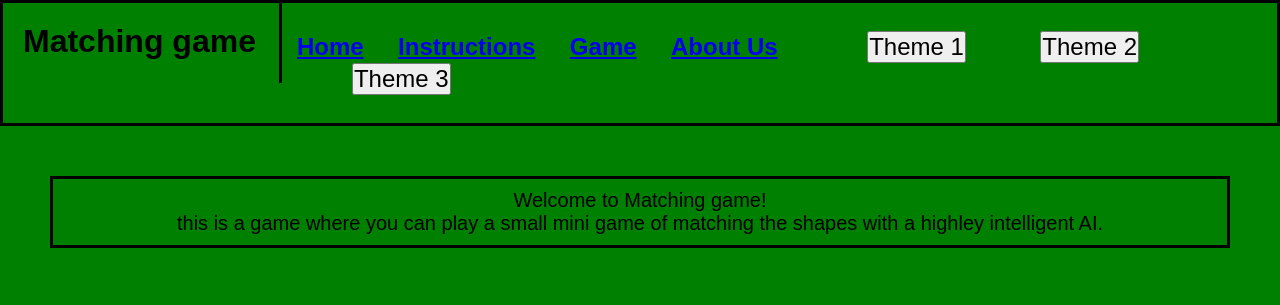
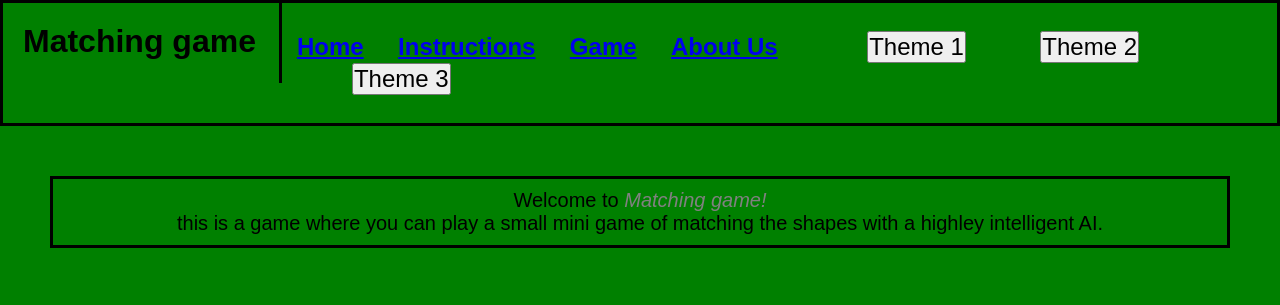
Before and after one commit to jazoomi/Under_Cover, a website: page Home.html in a window 1280 px wide. Shown: the top 305 px of the page. Drawn offline with Linux system fonts and the light colour scheme.

Commit message:
Update Home.html

```diff
--- a/Home.html
+++ b/Home.html
@@ -23,7 +23,7 @@
 </header>
 
 <body>
-    <p id="GameDescription"> Welcome to Matching game! <br> this is a game where you can play a small mini game of matching the shapes with a highley intelligent AI.  </p>
+    <p id="GameDescription"> Welcome to <span> Matching game! </span> <br> this is a game where you can play a small mini game of matching the shapes with a highley intelligent AI.  </p>
 
     <img src="Images/PlayButton.jpg" id="play">
     <button id="PlayButton"> <a href="Game.html"> Play </a> </button>
```
